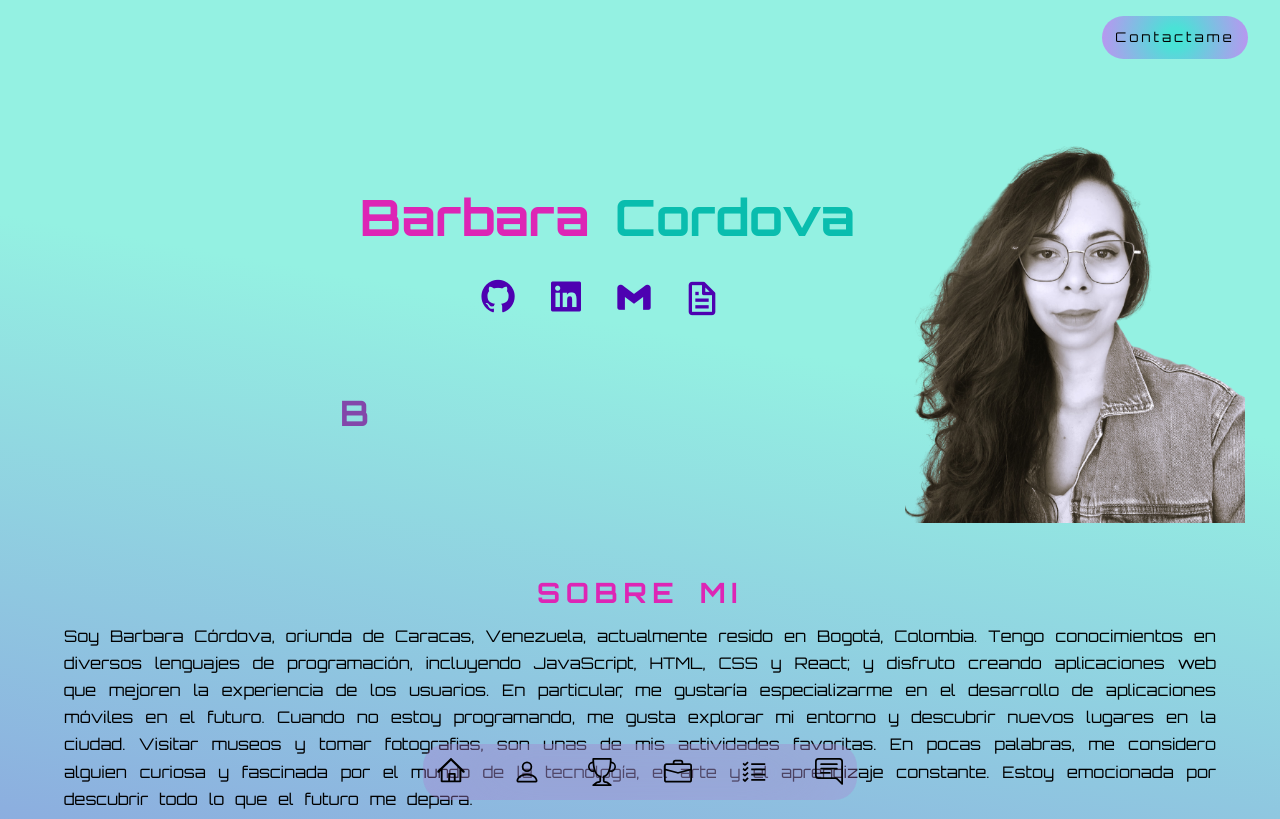
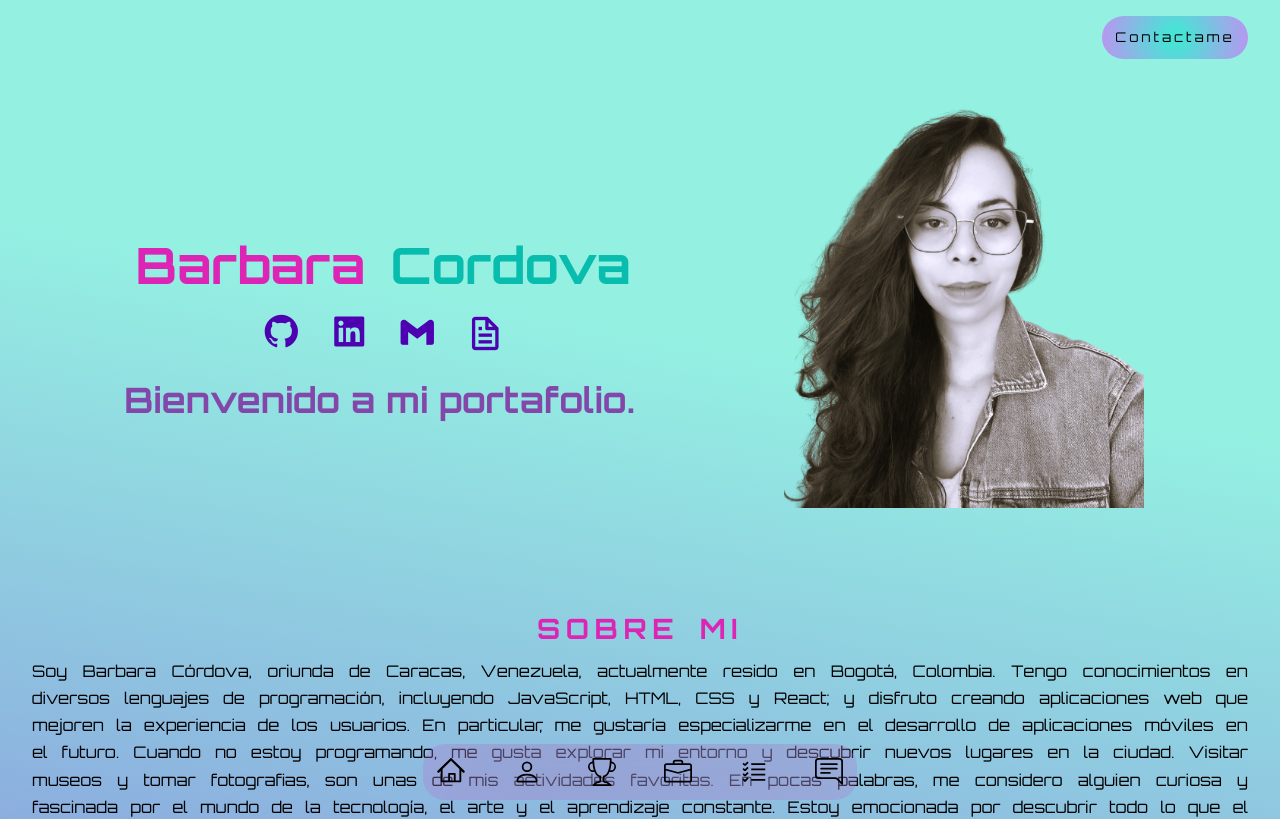
Before and after one commit to cordovabarbara/my-portfolio, a React (Vite) app: page / in a window 1280 px wide. Shown: the top 819 px of the page. Built offline with nearby package versions, Linux system fonts and the light colour scheme.

Commit message:
fixed the banner

```diff
--- a/src/components/Banner.jsx
+++ b/src/components/Banner.jsx
@@ -7,34 +7,34 @@
   return (
     <>
     <div className='banner'>
+      <div className='banner__2'>
       <h1 className='title__banner'> Barbara <span className='title__span'>Cordova</span></h1>
-
-      <div/>
-          <div className='icons__banner'>
+      <div className='icons__banner'>
           <a href='https://github.com/cordovabarbara'><i class='bx bxl-github1 bxl-github'></i></a>
           <a href='https://linkedin.com/in/barbara-cordova-aliendo'><i class='bx bxl-linkedin-square'></i></a>
           <a href='mailto:aliendocordova@gmail.com'><i class='bx bxl-gmail' ></i></a>
           <i class='bx bx-file'></i>
-          </div>
-          <img className='banner_img' src={img1} alt=''></img>
-    </div>
-    <div className='title__animation'>
+          <div className='title__animation'>
           <TypeAnimation
             sequence={[
             'Desarrolladora Web.',
-            3500,
+            2000,
             'Bienvenido a mi portafolio.',
-            3000,
+            2000,
             'Explora mi portafolio.',
-            3500,
+            2000,
             'Empezemos un nuevo proyecto',
-            3500,
+            2000,
             ]}
             wrapper="h3"
             repeat={Infinity}
           />
+          </div>
+          </div>
+          </div>
+          <img className='banner_img' src={img1} alt=''></img>
+      </div>
 
-          </div>
 
     </>
 
--- a/src/components/styles/about.css
+++ b/src/components/styles/about.css
@@ -6,7 +6,6 @@
     text-align: center;
     word-spacing: 0.4em;
     line-height: 1.7rem;
-    padding: 2em;
 }
 
 .title__about{
@@ -14,7 +13,7 @@
     font-size: 28px;
     font-weight: bold;
     letter-spacing: 0.2em;
-    margin-top: 4em;
+    margin-top: 3.8em;
     text-transform:uppercase;
 }
 .about__txt{
--- a/src/components/styles/banner.css
+++ b/src/components/styles/banner.css
@@ -3,9 +3,7 @@
     flex-direction: column;
     justify-content: center;
     align-items: center;
-    padding-top: 3em;
     font-size: 25px;
-
 }
 
 .title__banner{
@@ -22,7 +20,6 @@
     align-items: center;
     font-size: 40px;
     gap: 0.7em;
-    margin-top: 1em;
     color:  rgb(77, 1, 177);
 }
 
@@ -130,31 +127,28 @@
 
 
 .banner_img{
-    padding-top: 3.5em;
     width: 385px;
 }
 
 @media (min-width: 767px){
     .banner{
+        width: 100%;
         display: flex;
         flex-direction: row;
-        gap: 1em;
-        margin-top: -3em;
+        margin-top: 1em;
+        justify-content: space-evenly;
+    }
+    .banner__2{
+      display: flex;
+      flex-direction: column;
+      align-items: center;
+      justify-content: center;
+      gap: 0.5em;
     }
 
-    .icons__banner{
-        display: flex;
+    .title__animation{
         position: absolute;
-        margin-bottom: 0.6em;
-        padding-right: 2em;
-    }
-
-
-    .title__animation{
-        display: flex;
-        margin-top: -6em;
-        margin-left: 14em;
-        gap: 1.5em;
+        margin-top: 6em;
     }
 
     h3{
@@ -162,13 +156,13 @@
     }
 
     .title__banner{
-        margin-bottom: 3em;
         display: flex;
         gap: 0.5em;
     }
 
     .banner_img{
-        width: 340px;
-        margin-right: -13em;
+      margin-top: 1em;
+      margin-left: 2em;
+      width: 360px;
     }
 }
```
